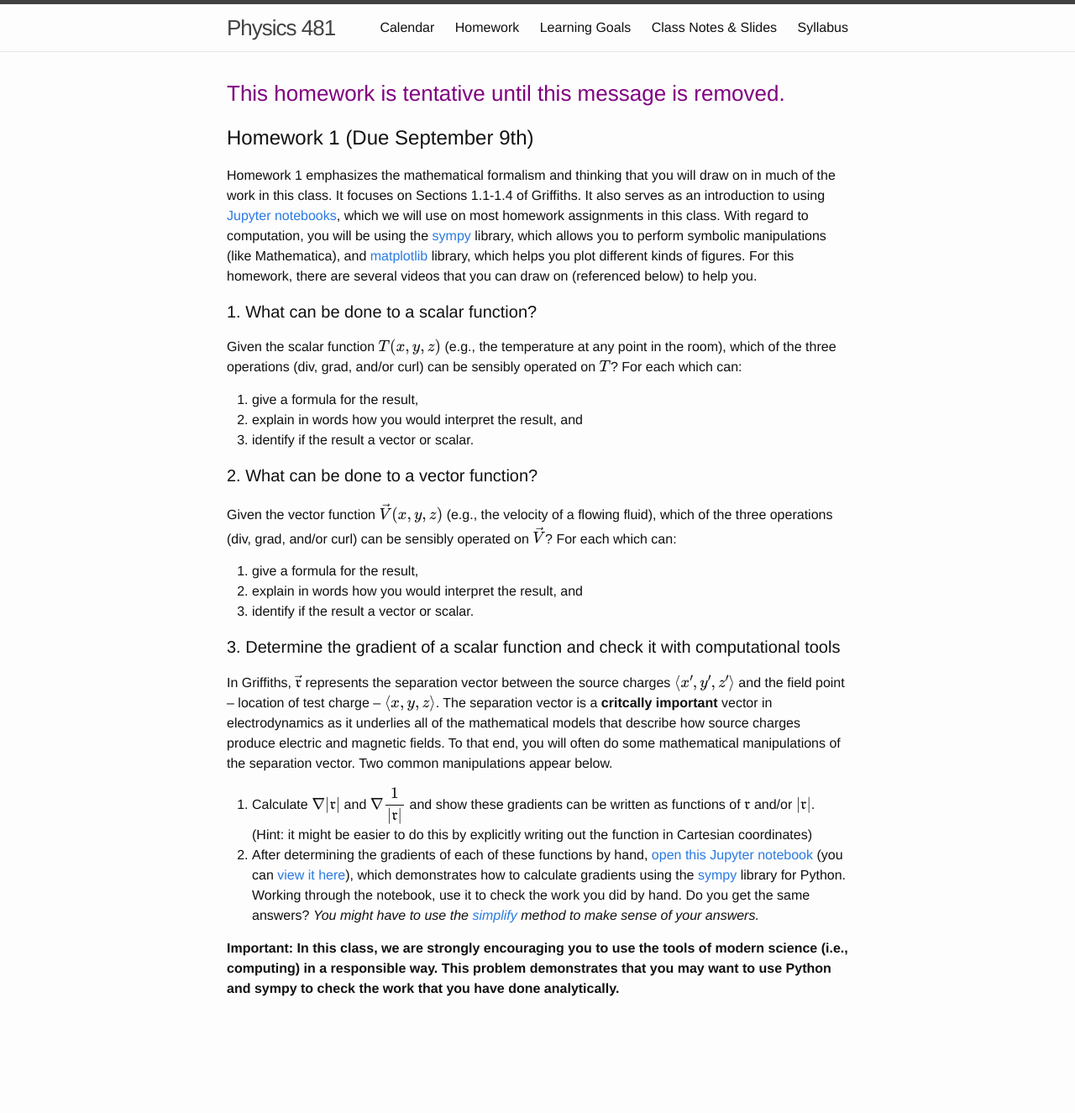
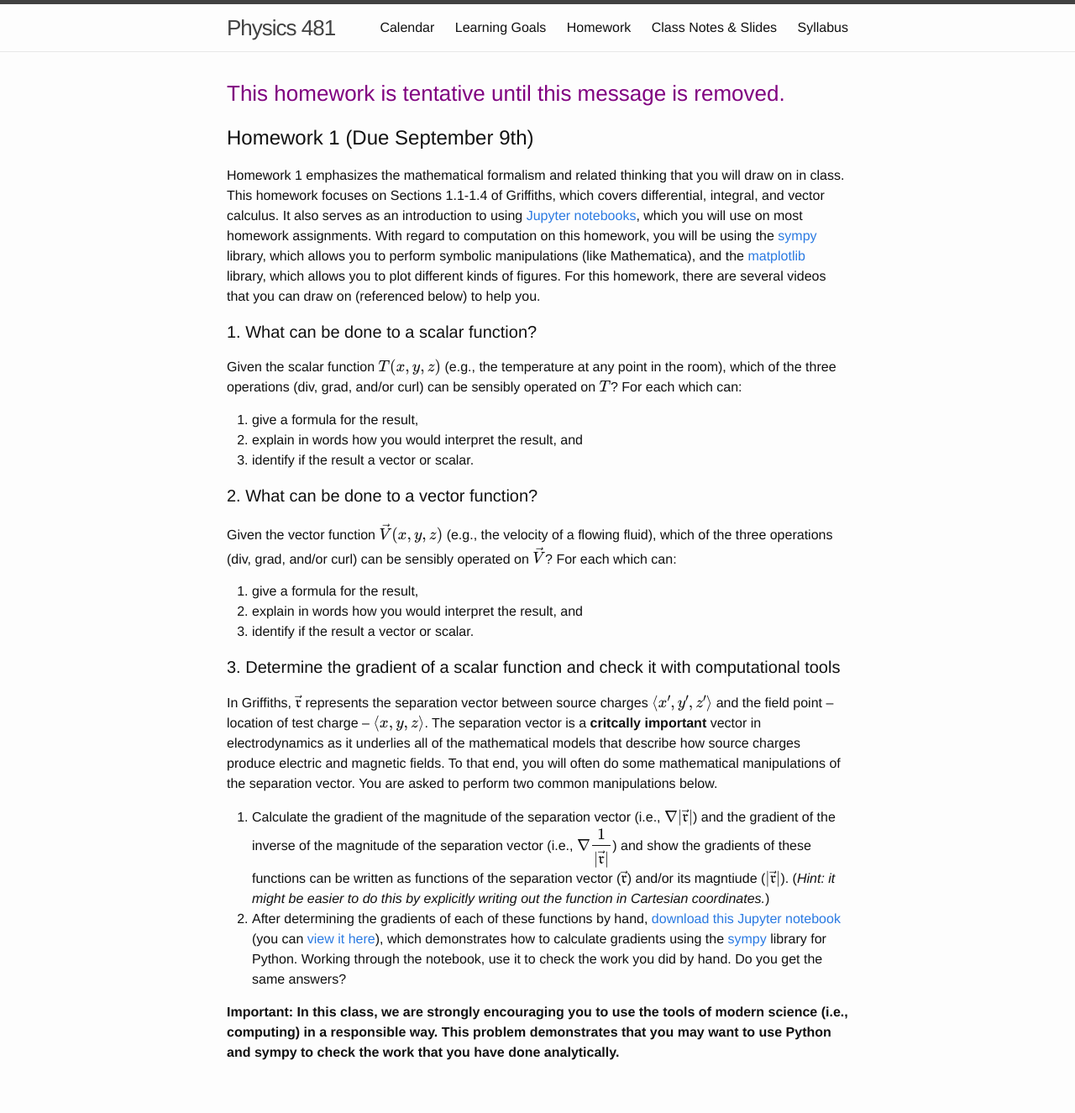
Before and after one commit to dannycab/phy481msu, a Jekyll site: the page built from assignments/homework1.md, in a window 1280 px wide. Shown: the whole page at 84% size. Built offline with Jekyll 4.4.1, drawn with Linux system fonts in a browser that asks for light colours; formulas are drawn with MathJax 3; before the commit the page ends 1249 px from its top, so only the background shows below that.

Commit message:
updates to homework 1

```diff
--- a/assignments/homework1.md
+++ b/assignments/homework1.md
@@ -7,7 +7,7 @@ use_math: true
 
 # Homework 1 (Due September 9th)
 
-Homework 1 emphasizes the mathematical formalism and thinking that you will draw on in much of the work in this class. It focuses on Sections 1.1-1.4 of Griffiths. It also serves as an introduction to using [Jupyter notebooks](http://jupyter.org), which we will use on most homework assignments in this class. With regard to computation, you will be using the [sympy](http://sympy.org) library, which allows you to perform symbolic manipulations (like Mathematica), and [matplotlib](http://matplotlib.org/) library, which helps you plot different kinds of figures. For this homework, there are several videos that you can draw on (referenced below) to help you.
+Homework 1 emphasizes the mathematical formalism and related thinking that you will draw on in class. This homework focuses on Sections 1.1-1.4 of Griffiths, which covers differential, integral, and vector calculus. It also serves as an introduction to using [Jupyter notebooks](http://jupyter.org), which you will use on most homework assignments. With regard to computation on this homework, you will be using the [sympy](http://sympy.org) library, which allows you to perform symbolic manipulations (like Mathematica), and the [matplotlib](http://matplotlib.org/) library, which allows you to plot different kinds of figures. For this homework, there are several videos that you can draw on (referenced below) to help you.
 
 #### 1. What can be done to a scalar function?
 Given the scalar function \\(T(x,y,z)\\) (e.g., the temperature at any point in the room), which of the three operations (div, grad, and/or curl) can be sensibly operated on \\(T\\)? For each which can:
@@ -24,9 +24,9 @@ Given the vector function \\(\vec{V}(x,y,z)\\) (e.g., the velocity of a flowing
 3. identify if the result a vector or scalar.
 
 #### 3. Determine the gradient of a scalar function and check it with computational tools
-In Griffiths, \\(\vec{\mathfrak{r}}\\) represents the separation vector between the source charges \\(\langle x', y', z' \rangle\\) and the field point -- location of test charge -- \\(\langle x, y, z \rangle\\). The separation vector is a **critcally important** vector in electrodynamics as it underlies all of the mathematical models that describe how source charges produce electric and magnetic fields. To that end, you will often do some mathematical manipulations of the separation vector. Two common manipulations appear below.
+In Griffiths, \\(\vec{\mathfrak{r}}\\) represents the separation vector between source charges \\(\langle x', y', z' \rangle\\) and the field point -- location of test charge -- \\(\langle x, y, z \rangle\\). The separation vector is a **critcally important** vector in electrodynamics as it underlies all of the mathematical models that describe how source charges produce electric and magnetic fields. To that end, you will often do some mathematical manipulations of the separation vector. You are asked to perform two common manipulations below.
 
-1. Calculate \\(\nabla\|\mathfrak{r}\|\\) and \\(\nabla \dfrac{1}{\|\mathfrak{r}\|}\\) and show these gradients can be written as functions of \\(\mathfrak{r}\\) and/or \\(\|\mathfrak{r}\|\\). (Hint: it might be easier to do this by explicitly writing out the function in Cartesian coordinates)
-2. After determining the gradients of each of these functions by hand, [open this Jupyter notebook](../jupyter/HW1-GradientProblem.ipynb) (you can [view it here](https://github.com/dannycab/phy481msu/blob/gh-pages/jupyter/HW1-GradientProblem.ipynb)), which demonstrates how to calculate gradients using the [sympy](http://sympy.org) library for Python. Working through the notebook, use it to check the work you did by hand. Do you get the same answers? *You might have to use the [simplify](http://docs.sympy.org/latest/tutorial/simplification.html) method to make sense of your answers.*
+1. Calculate the gradient of the magnitude of the separation vector (i.e., \\(\nabla\|\vec{\mathfrak{r}}\|\\)) and the gradient of the inverse of the magnitude of the separation vector (i.e., \\(\nabla \dfrac{1}{\|\vec{\mathfrak{r}}\|}\\)) and show the gradients of these functions can be written as functions of the separation vector (\\(\vec{\mathfrak{r}}\\)) and/or its magntiude (\\(\|\vec{\mathfrak{r}}\|\\)). (*Hint: it might be easier to do this by explicitly writing out the function in Cartesian coordinates.*)
+2. After determining the gradients of each of these functions by hand, [download this Jupyter notebook](../jupyter/HW1-GradientProblem.ipynb) (you can [view it here](https://github.com/dannycab/phy481msu/blob/gh-pages/jupyter/HW1-GradientProblem.ipynb)), which demonstrates how to calculate gradients using the [sympy](http://sympy.org) library for Python. Working through the notebook, use it to check the work you did by hand. Do you get the same answers?
 
 **Important: In this class, we are strongly encouraging you to use the tools of modern science (i.e., computing) in a responsible way. This problem demonstrates that you may want to use Python and sympy to check the work that you have done analytically.**
```
Also changed, not shown: assignments/list_of_assignments.md (renamed from assignments/index.md, +1 -0 lines), 2 other files.
